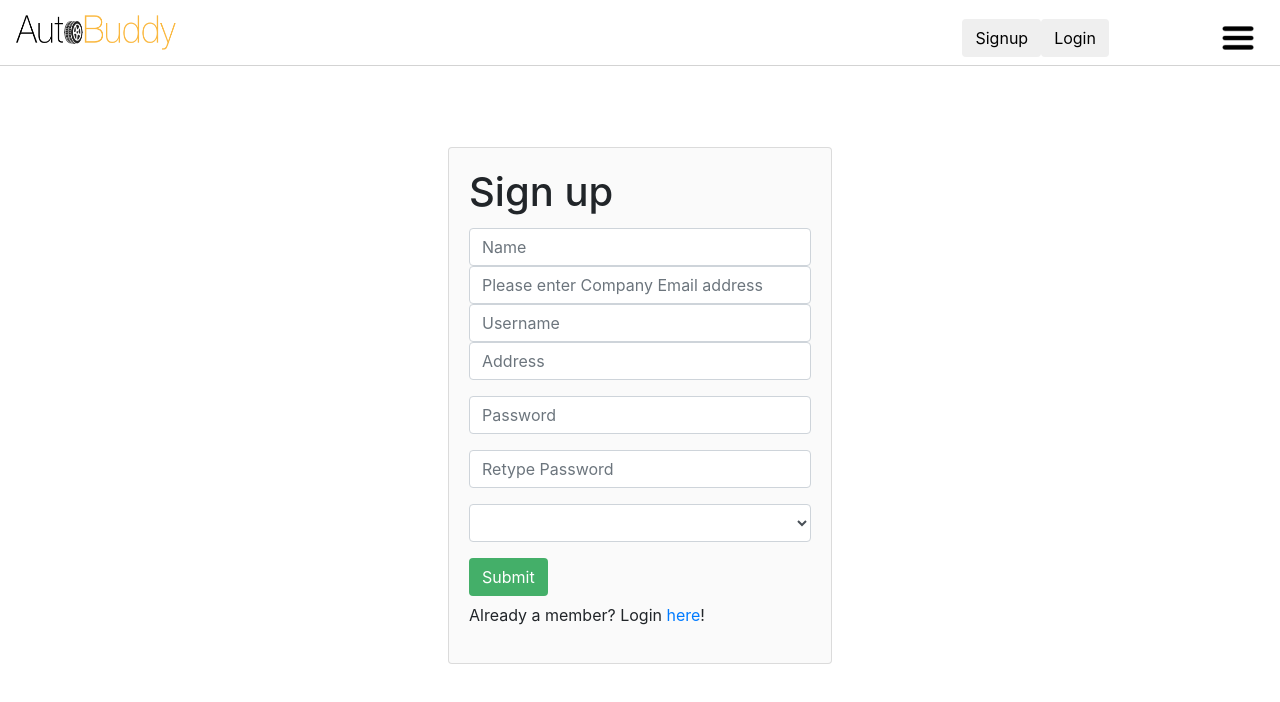
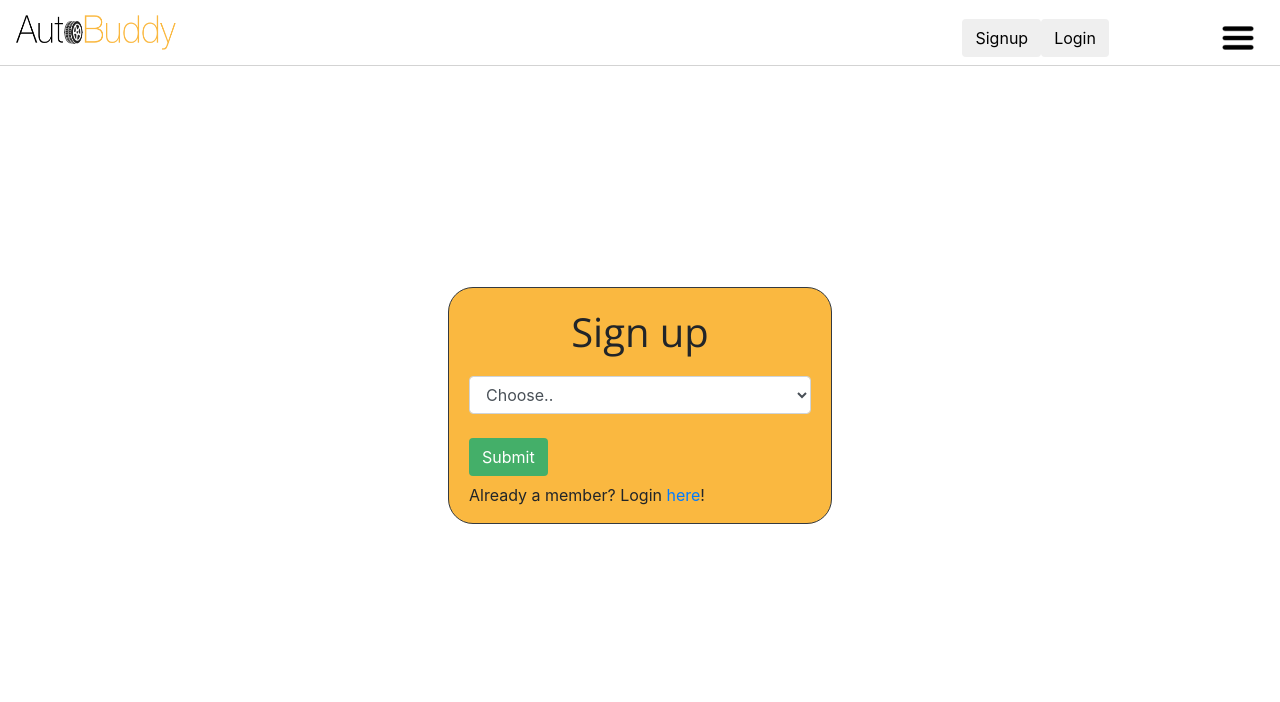
Before and after one commit to AutoBuddyDev/Web-Client, an Angular app in the folder AutoBuddy-Web-Client/: page /signup in a window 1280 px wide. Shown: the top 702 px of the page. Built offline with nearby package versions, Linux system fonts and the light colour scheme.

Commit message:
Added styling to the signup page.

```diff
--- a/AutoBuddy-Web-Client/src/app/components/signup/signup.component.css
+++ b/AutoBuddy-Web-Client/src/app/components/signup/signup.component.css
@@ -11,7 +11,7 @@
 }
 
 .signup-card-body {
-  padding-bottom:
+  padding-bottom: 0%;
 }
 
 .submit-signup-btn {
@@ -23,3 +23,40 @@
   background: #2C7043;
   color: #FFFFFF;
 }
+
+.card {
+  background-color: #FAB840;
+}
+
+.round-edges {
+  border-radius: 25px;
+}
+
+/*  Trying input style */
+
+input, textarea {
+  flex: 1;
+  padding: 0.7em;
+  border: none;
+  border-bottom: 0.1em solid white;
+  border-radius: 0.2em;
+  background-color: #FAB840;
+  color: white;
+}
+
+textarea {
+  border: 0.1em solid white;
+
+}
+input:focus, textarea:focus {
+  background-color:  #FAB840;
+  color: white;
+}
+
+input::placeholder, textarea::placeholder {
+  color: white;
+}
+
+.open-sans {
+  font-family: 'Open Sans', sans-serif;
+}
--- a/AutoBuddy-Web-Client/src/app/components/signup/signup.component.html
+++ b/AutoBuddy-Web-Client/src/app/components/signup/signup.component.html
@@ -1,11 +1,25 @@
-<div class="Aligner signup-aligner">
+<div class="Aligner signup-aligner ">
   <div class="Aligner-item signup-aligner-item">
-    <div class="card one-hundred-precent-height signup-card">
+    <div class="card one-hundred-precent-height signup-card border border-dark round-edges">
       <div class="card-body signup-card-body">
-        <h1 class="card-title">Sign up</h1>
-        <form name="signupform">
+        <h1 class="card-title text-center pb-2 open-sans">Sign up</h1>
 
         <div>
+          <select required [(ngModel)]="accountType" selected="Consumer" class="form-control" id="exampleFormControlSelect1" name="accounttype">
+            <option value="undefined" disabled selected hidden>Choose..</option>
+            <option value="null" disabled selected hidden>Choose..</option>
+            <option *ngFor="let accountType of ['Consumer','Garage']; let i = index">{{accountType}}</option>
+          </select>
+        </div>
+        <br>
+
+        <form name="signupform">
+          <div *ngIf="accountType === undefined; else other_content">
+          </div>
+
+          <ng-template #other_content>
+            <div *ngIf="accountType === 'Consumer'; else garage">
+              <div class="form-group">
                 <input id="name" name="name" class="form-control" required minlength="4" appForbiddenName="bob" [(ngModel)]="full_name" #name="ngModel"
                   placeholder="Name" required>
 
@@ -23,9 +37,9 @@
                 </div>
               </div>
 
-          <div>
+              <div class="form-group">
                 <input id="CompanyEmail" type="email" name="email" [(ngModel)]="emailS" class="form-control" pattern="[a-zA-Z0-9.-]{1,}@[a-zA-Z.-]{2,}[.]{1}[a-zA-Z]{2,}"
-              required #CompanyEmail="ngModel" placeholder="Please enter Company Email address" />
+                  required #CompanyEmail="ngModel" placeholder="Please enter your email address" />
 
                 <div *ngIf="CompanyEmail.invalid && (CompanyEmail.dirty || CompanyEmail.touched)" class="alert alert-danger">
                   <div *ngIf="CompanyEmail?.errors.required"> Company Email is required. </div>
@@ -33,9 +47,9 @@
                 </div>
               </div>
 
-          <div>
-            <input id="username" name="username" class="form-control" required minlength="4" appForbiddenName="bob" [(ngModel)]="username" #usernameModel="ngModel"
-              placeholder="Username" required>
+              <div class="form-group">
+                <input id="username" name="username" class="form-control" required minlength="4" appForbiddenName="bob" [(ngModel)]="username"
+                  #usernameModel="ngModel" placeholder="Username" required>
 
                 <div *ngIf="usernameModel.invalid && (usernameModel.dirty || usernameModel.touched)" class="alert alert-danger">
 
@@ -66,11 +80,69 @@
                   name="password2" required>
               </div>
 
+            </div>
+          </ng-template>
+          <ng-template #garage>
             <div class="form-group">
-            <select required [(ngModel)]="accountType" class="form-control" id="exampleFormControlSelect1" name="accounttype">
-              <option *ngFor="let accountType of ['Consumer','Garage']">{{accountType}}</option>
-            </select>
+              <input id="name" name="name" class="form-control" required minlength="4" appForbiddenName="bob" [(ngModel)]="full_name" #name="ngModel"
+                placeholder="Name" required>
+
+              <div *ngIf="name.invalid && (name.dirty || name.touched)" class="alert alert-danger form-group">
+
+                <div *ngIf="name?.errors.required">
+                  Name is required.
                 </div>
+                <div *ngIf="name?.errors.minlength">
+                  Name must be at least 4 characters long.
+                </div>
+                <div *ngIf="name?.errors.forbiddenName">
+                  Name cannot be Bob.
+                </div>
+              </div>
+            </div>
+
+            <div class="form-group">
+              <input id="CompanyEmail" type="email" name="email" [(ngModel)]="emailS" class="form-control" pattern="[a-zA-Z0-9.-]{1,}@[a-zA-Z.-]{2,}[.]{1}[a-zA-Z]{2,}"
+                required #CompanyEmail="ngModel" placeholder="Please enter Company Email address" />
+
+              <div *ngIf="CompanyEmail.invalid && (CompanyEmail.dirty || CompanyEmail.touched)" class="alert alert-danger">
+                <div *ngIf="CompanyEmail?.errors.required"> Company Email is required. </div>
+                <div *ngIf="CompanyEmail.errors && CompanyEmail?.errors.pattern"> Email is invalid </div>
+              </div>
+            </div>
+
+            <div class="form-group">
+              <input id="location" name="location" class="form-control" required minlength="4" appForbiddenName="bob" [(ngModel)]="location"
+                #locationModel="ngModel" placeholder="Location" required>
+
+              <div *ngIf="locationModel.invalid && (locationModel.dirty || locationModel.touched)" class="alert alert-danger" name="ngIfDiv">
+
+                <div *ngIf="locationModel?.errors.required">
+                  Location is required.
+                </div>
+                <div *ngIf="locationModel?.errors.minlength">
+                  Location must be at least 4 characters long.
+                </div>
+                <div *ngIf="locationModel?.errors.forbiddenName">
+                  Location cannot be Bob.
+                </div>
+              </div>
+            </div>
+
+            <div class="form-group">
+              <textarea class="form-control rounded" ref-textarea name="textarea" [(ngModel)]="description" rows="4" cols="30" placeholder="Enter a description..."></textarea>
+            </div>
+
+            <div class="form-group">
+              <input [(ngModel)]="password1" type="password" class="form-control" id="exampleInputPassword1" placeholder="Password" name="password1"
+                required>
+            </div>
+
+            <div class="form-group">
+              <input [(ngModel)]="password2" type="password" class="form-control" id="exampleInputPassword2" placeholder="Retype Password"
+                name="password2" required>
+            </div>
+          </ng-template>
 
           <button type="button" class="btn submit-signup-btn" [routerLink]="['/login']" (click)="submitSignup()">Submit</button>
         </form>
--- a/AutoBuddy-Web-Client/src/app/components/signup/signup.component.ts
+++ b/AutoBuddy-Web-Client/src/app/components/signup/signup.component.ts
@@ -21,12 +21,17 @@ export class SignupComponent implements OnInit {
   public password2: string;
   public accountType: string;
   public username: string;
+  public location: string;
+  public description: string;
 
 
   ngOnInit() {
   }
 
-  public submitSignup() {
+
+
+
+  public submitSignupUser() {
     console.log(this.emailS);
     console.log(this.password1);
     console.log(this.password2);
@@ -50,14 +55,29 @@ export class SignupComponent implements OnInit {
   }
 
   public submitSignupGarage() {
+
+    console.log('this.description: ', this.description)
+
     const garage = {
-
+      garage_password: this.password1,
+    garage_name: this.full_name,
+    garage_email: this.emailS,
+    garage_location: this.location,
+    garage_description: this.description
     };
 
     this.userRepository.signupGarage(garage).subscribe(res => {
       console.log('res: ', res);
       this.router.navigateByUrl('login');
     });
+  }
+
+  public submitSignup() {
+    if(this.accountType === "Consumer"){
+      this.submitSignupUser();
+    }  else {
+      this.submitSignupGarage();
+    }
   }
 
 
```
Lines whose indentation alone changed are shown as unchanged.
